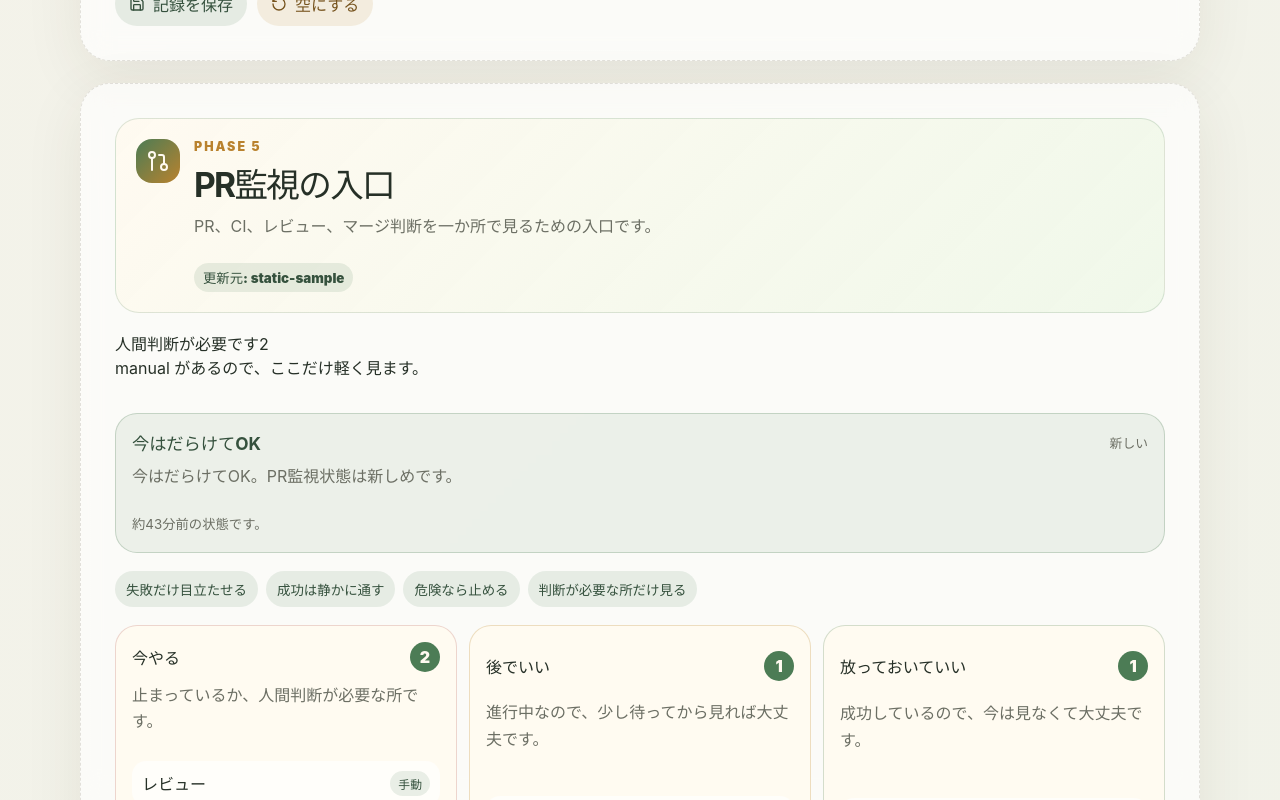
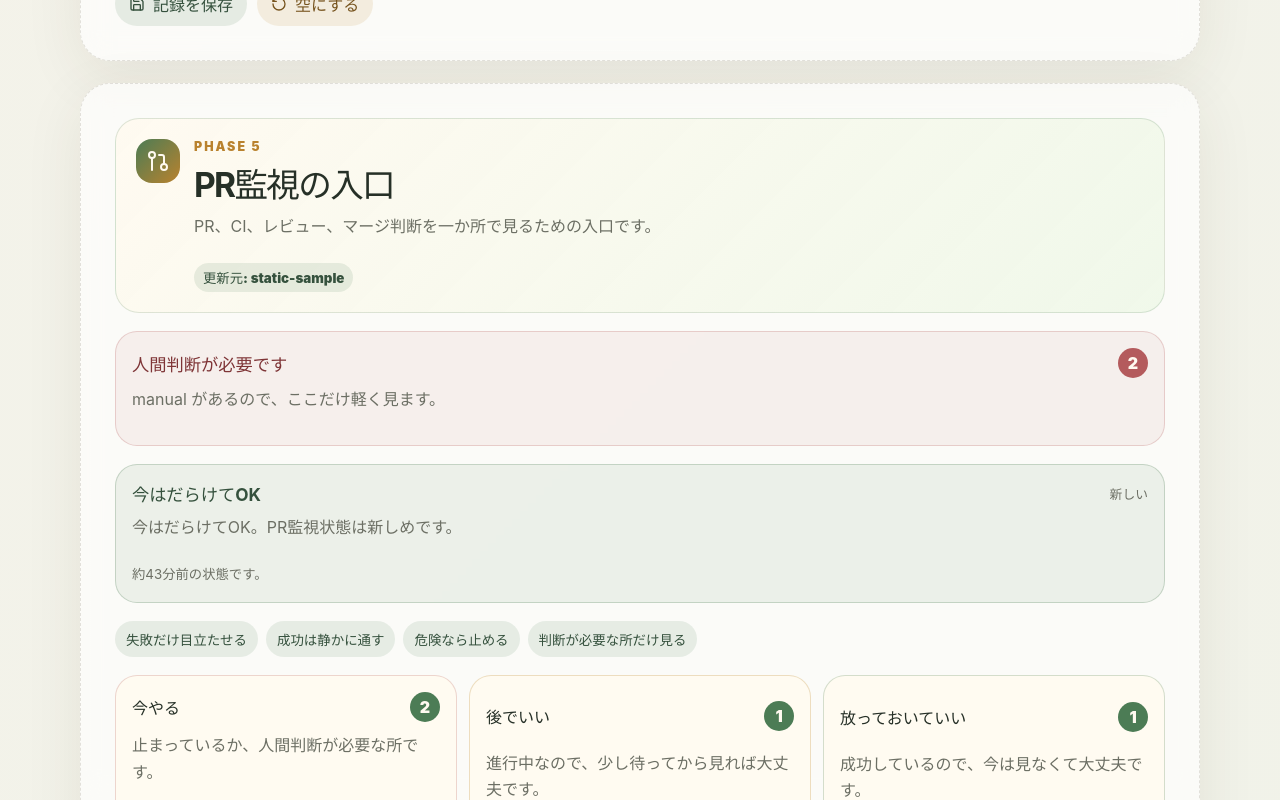
Before and after one commit to sunpotflower4460-cpu/darake-dev-app-AI, a React (Vite) app: page / in a window 1280 px wide. Shown: the part 11200-12000 px from the top of the page. Built offline with nearby package versions, Linux system fonts and the light colour scheme.

Commit message:
feat: style review alert card

```diff
--- a/src/reviewWatch.css
+++ b/src/reviewWatch.css
@@ -35,7 +35,8 @@
 .reviewFreshnessBox p,
 .reviewFreshnessBox small,
 .reviewLane p,
-.reviewLaneItems small {
+.reviewLaneItems small,
+.reviewAlertBox p {
   color: var(--muted);
   line-height: 1.65;
 }
@@ -47,6 +48,38 @@
   border-radius: 999px;
   color: #35513d;
   background: rgba(76, 124, 85, 0.12);
+  font-weight: 900;
+}
+
+.reviewAlertBox {
+  display: grid;
+  gap: 8px;
+  padding: 16px;
+  border: 1px solid rgba(180, 91, 93, 0.24);
+  border-radius: 22px;
+  background: rgba(180, 91, 93, 0.08);
+}
+
+.reviewAlertBox > div {
+  display: flex;
+  justify-content: space-between;
+  gap: 12px;
+  align-items: center;
+}
+
+.reviewAlertBox strong {
+  color: #7e3436;
+  font-size: 1.08rem;
+}
+
+.reviewAlertBox span {
+  display: inline-grid;
+  place-items: center;
+  min-width: 30px;
+  height: 30px;
+  border-radius: 999px;
+  color: #fffaf0;
+  background: #b45b5d;
   font-weight: 900;
 }
 
@@ -299,7 +332,8 @@
   }
 
   .reviewUpdateHead,
-  .reviewFreshnessBox > div {
+  .reviewFreshnessBox > div,
+  .reviewAlertBox > div {
     align-items: flex-start;
     flex-direction: column;
   }
```
